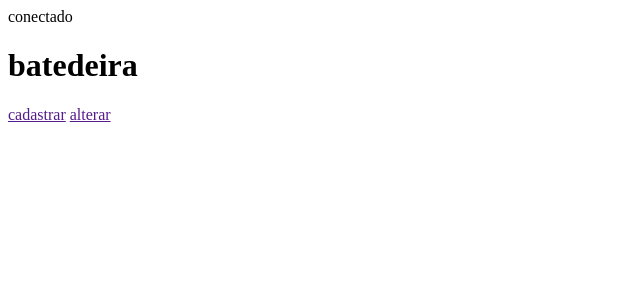
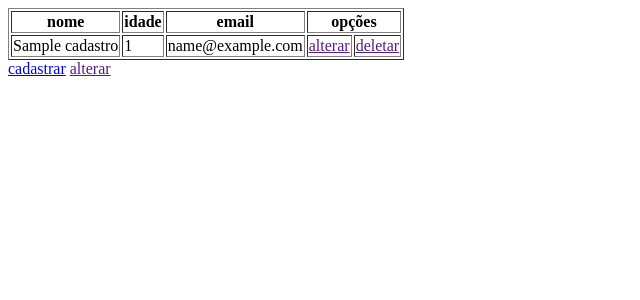
Before and after one commit to erickcs778/projetoPHP, a PHP site: page / in a window 1280 px wide. Shown: the top 300 px of the page, without its empty margins (0-640 px from the left). Run offline with PHP 8.4, Linux system fonts and the light colour scheme; tables that the repository leaves empty or names only in its code hold one stand-in row (values such as "Sample post"); some libraries are stand-ins or nearby versions.

Commit message:
cadastrar e listar usuario

```diff
--- a/index.php
+++ b/index.php
@@ -1,9 +1,22 @@
+<?php
+include_once "php/classes/Cadastro.class.php";
+$cadastro = new Cadastro();
+// $conexao->testarconexao();
+if ($_GET) {
+    switch ($_GET['retorno']) {
+        case 1:
+            echo "<script>
+        alert('usuario cadastrado com sucesso');
+        </script>";
+            break;
 
-<?php
-include_once "php/classes/Conexao.class.php";
-$conexao = new Conexao();
-$conexao->testarconexao();
-
+        case 2:
+            echo "<script>
+            alert('houve um erro ao cadastrar usuario');
+            </script>";
+            break;
+    }
+}
 
 
 
@@ -11,16 +24,37 @@ $conexao->testarconexao();
 
 <!DOCTYPE html>
 <html lang="en">
+
 <head>
     <meta charset="UTF-8">
     <meta http-equiv="X-UA-Compatible" content="IE=edge">
     <meta name="viewport" content="width=device-width, initial-scale=1.0">
     <title>Document</title>
 </head>
+
 <body>
-    <h1>batedeira</h1>
-    <a href="">cadastrar</a>
+    <table border="">
+        <tr>
+            <th>
+                nome
+            </th>
+            <th>
+                idade
+            </th>
+            <th>
+                email
+            </th>
+            <th colspan="2">
+
+                opções
+            </th>
+        </tr>
+        <?= $cadastro->listar(); ?>
+    </table>
+
+    <a href="pages/cadastrar.php">cadastrar</a>
     <a href="">alterar</a>
 
 </body>
+
 </html>
--- /dev/null
+++ b/php/classes/Cadastro.class.php
@@ -0,0 +1,74 @@
+<?php
+
+use LDAP\Result;
+
+require_once "Conexao.class.php";
+
+class Cadastro extends Conexao
+{
+
+    private $id;
+    private $nome;
+    private $idade;
+    private $email;
+
+    // metodos magicos php
+    public function __get($valor)
+    {
+        return $this->$valor;
+    }
+
+    public function __set($prop, $valor)
+    {
+        $this->$prop = $valor;
+    }
+
+
+    // cadastrar usuario
+    public function cadastrar($nome, $idade, $email)
+    {
+        $this->nome = $nome;
+        $this->idade = $idade;
+        $this->email = $email;
+
+        try {
+            $this->sql = "INSERT INTO cadastro (nome, idade, email) VALUES (?,?,?)";
+            $this->stmt = $this->conectar()->prepare($this->sql);
+            $this->stmt->execute(array($this->nome, $this->idade, $this->email));
+            return true;
+        } catch (\Throwable $th) {
+            throw $th;
+        }
+    }
+
+    // listar usuarios
+
+    public function listar()
+    {
+        $this->sql = "SELECT * FROM cadastro;";
+        $this->stmt = $this->conectar()->prepare($this->sql);
+        $this->stmt->execute();
+        $result = $this->stmt->fetchAll(PDO::FETCH_ASSOC);
+        foreach ($result as $valor) {
+            echo "
+            <tr>
+            <td>
+            $valor[nome]
+            </td>
+            <td>
+            $valor[idade]
+            </td>
+            <td>
+            $valor[email]
+            </td>
+            <td>
+            <a href=''>alterar</a>
+            </td>
+            <td>
+            <a href=''>deletar</a>
+            </td>
+            </tr>
+            ";
+        }
+    }
+}
--- a/php/classes/Conexao.class.php
+++ b/php/classes/Conexao.class.php
@@ -13,6 +13,7 @@ class Conexao
             //code...
             $this->con = new PDO("pgsql:host=localhost;port=5432;dbname=postgres", "postgres", "1234", array());
             $this->con->setAttribute(PDO::ATTR_ERRMODE, PDO::ERRMODE_EXCEPTION);
+            return $this->con;
         } catch (\Throwable $th) {
             throw $th;
         }
```
Also changed, not shown: pages/cadastrar.php (+4 -4 lines), php/action/cadastraraction.php (+11 -0 lines).
